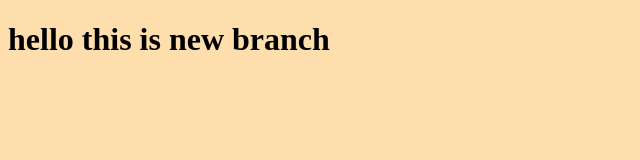
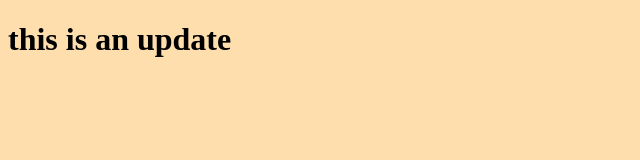
Before and after one commit to malikkk87/myproject, a plain HTML site: page index.html in a window 1280 px wide. Shown: the whole page, without its empty margins (0-640 px from the left). Drawn offline with Linux system fonts and the light colour scheme.

Commit message:
edit the HTML file

```diff
--- a/index.html
+++ b/index.html
@@ -8,7 +8,7 @@
     <link rel="stylesheet" href="style.css">
 </head>
 <body>
-    <h1>hello this is new branch </h1>
+    <h1>this is an update</h1>
     <script src="app.js"></script>
 
 </body>
```
